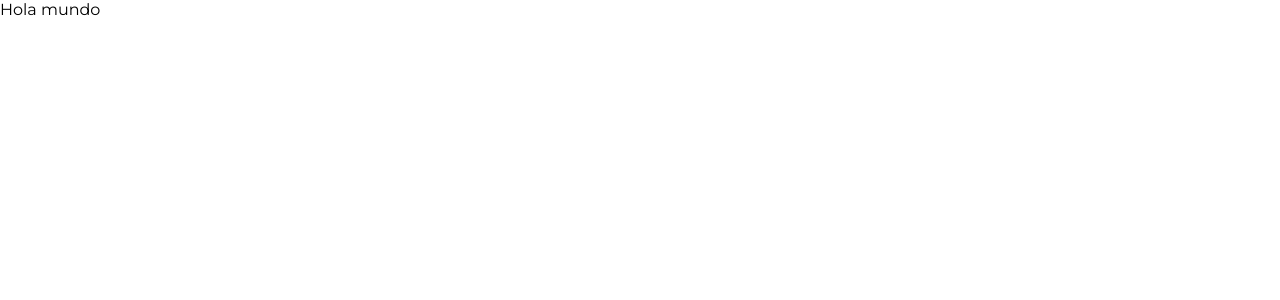
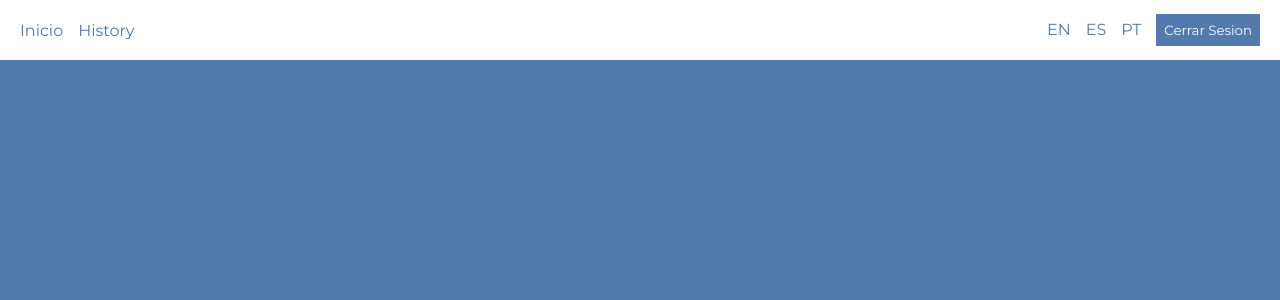
Before and after one commit to Grupo-de-Estudio/weather-app, a React (Create React App) app: page / in a window 1280 px wide. Shown: the top 300 px of the page. Built offline with nearby package versions, Linux system fonts and the light colour scheme.

Commit message:
se creo la barra de navegacion

```diff
--- a/src/pages/SearchScreen.jsx
+++ b/src/pages/SearchScreen.jsx
@@ -1,5 +1,21 @@
 import React from 'react'
 
 export const SearchScreen = () => {
-  return <div>Hola mundo</div>
+  return (
+    <>
+      <nav className="nav_home">
+        <div>
+          <a href="#">Inicio</a>
+
+          <a href="#">History</a>
+        </div>
+        <div>
+          <a href="#">EN</a>
+          <a href="#">ES</a>
+          <a href="#">PT</a>
+          <button>Cerrar Sesion</button>
+        </div>
+      </nav>
+    </>
+  )
 }
--- a/src/scss/main.scss
+++ b/src/scss/main.scss
@@ -9,9 +9,13 @@ $light-white: #ffffff;
   font-family: 'Montserrat', sans-serif;
 }
 
+html,
+body {
+  background-color: $primary;
+}
+
 .login_content {
   align-items: center;
-  background-color: $primary;
   display: flex;
   justify-content: center;
   height: 100vh;
@@ -34,6 +38,14 @@ $light-white: #ffffff;
   margin-top: 5px;
 }
 
+.form_login button {
+  width: 100%;
+  height: 35px;
+  background-color: $primary;
+  color: white;
+  border: none;
+}
+
 .input_login {
   width: 300px;
   margin: 0;
@@ -42,10 +54,4 @@ $light-white: #ffffff;
   box-sizing: border-box;
 }
 
-.form_login button {
-  width: 100%;
-  height: 35px;
-  background-color: $primary;
-  color: white;
-  border: none;
-}
+@import './searchScreen.scss';
--- /dev/null
+++ b/src/scss/searchScreen.scss
@@ -0,0 +1,27 @@
+.nav_home {
+  display: flex;
+  width: 100vw;
+  background-color: white;
+  justify-content: space-between;
+  align-items: center;
+  box-sizing: border-box;
+  height: 60px;
+  padding: 0 20px;
+}
+
+a {
+  padding-right: 15px;
+  text-decoration: none;
+  color: $primary;
+}
+
+a:hover {
+  font-weight: bold;
+}
+
+button {
+  padding: 8px;
+  background-color: $primary;
+  border: none;
+  color: white;
+}
```
